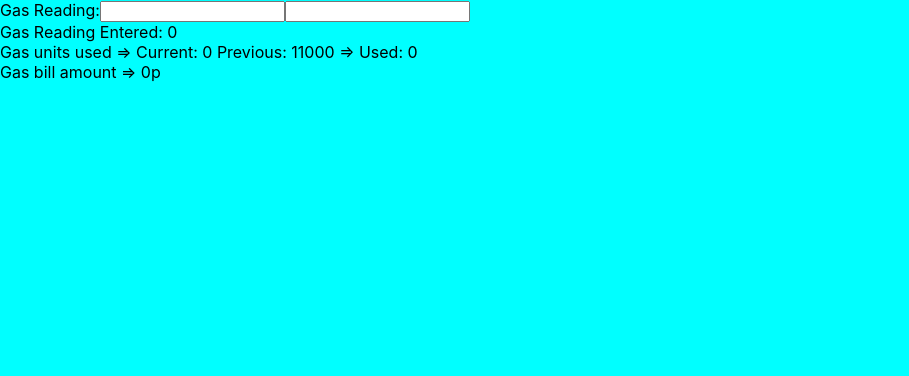
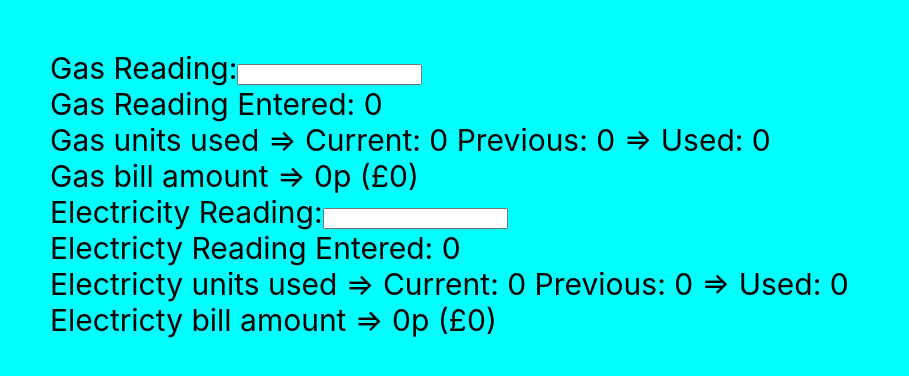
Before and after one commit to ykencw/shine-energy, a React (Create React App) app: page / in a window 1280 px wide. Shown: the top 376 px of the page, without its empty margins (0-909 px from the left). Built offline with nearby package versions, Linux system fonts and the light colour scheme; no server answers.

Commit message:
fetch request

```diff
--- a/src/App.css
+++ b/src/App.css
@@ -10,5 +10,10 @@ html, body, .App {
 
 .App {
   background: cyan;
+  padding: 50px;
+}
 
+
+label, .item {
+  font-size: 30px
 }
--- a/src/App.js
+++ b/src/App.js
@@ -1,25 +1,42 @@
 import React from 'react';
 import './App.css';
 
-class App extends React.Component  {
+class App extends React.Component {
   constructor(props) {
     super(props)
     this.state = {
-      readings: { gas: 0, gasUsed: 0, gasBill: 0 }
+      readings: {
+        gasPrev: 0, gas: 0, gasUsed: 0, gasBill: 0,
+        elecPrev: 0, elec: 0, elecUsed: 0, elecBill: 0 }
     };
   }
 
   componentDidMount() {
-
+    fetch(`https://shine-energy.netlify.com/.netlify/functions/meter-readings`, { mode: 'no-cors'} )
+      .then(res => {
+        return res.ok ? res.json() : Promise.reject()
+      })
+      .then(res => {
+        console.log(res);
+        this.setState(() => ({
+          readings: {
+            gasPrev: res.gas.reading,
+            elecPrev: res.electricity.reading
+          }
+        }))
+      }).catch(() => {
+        console.log("Our fetch request is failing");
+      });
   }
 
   handleInput = event => {
-    const reading = event.target.value;
+    const reading = +event.target.value;
+    const name = event.target.name;
     this.setState(() => ({
       readings: {
-        gas: reading,
-        gasUsed: reading - 11000,
-        gasBill: (100 * 10) + ((reading - 11000 )* 20)
+        [name]: reading,
+        [name + 'Used']: reading - this.state.readings[name + 'prev'],
+        [name +'Bill']: (100 * 10) + ((reading - this.state.readings[name + 'prev'] - 100) * 20)
       }
     }));
   }
@@ -27,14 +44,24 @@ class App extends React.Component  {
   render() {
     return (
       <div className="App">
-        <label for='gas'>Gas Reading:</label>
+        <label htmlFor='gas'>Gas Reading:</label>
         <input name='gas' type='number'
           onChange={e => this.handleInput(e)} />
-        <input type='number' />
 
-        <div>Gas Reading Entered: {this.state.readings.gas}</div>
-        <div>Gas units used => Current: {this.state.readings.gas} Previous: 11000 => Used: {this.state.readings.gasUsed}</div>
-        <div>Gas bill amount => {this.state.readings.gasBill}p</div>
+        <div className='container'>
+          <div className='item'>Gas Reading Entered: {this.state.readings.gas}</div>
+          <div className='item'>Gas units used => Current: {this.state.readings.gas} Previous: {this.state.readings.gasPrev} => Used: {this.state.readings.gasUsed}</div>
+          <div className='item'>Gas bill amount => {this.state.readings.gasBill}p (£{this.state.readings.gasBill / 100})</div>
+        </div>
+
+        <label htmlFor='elec'>Electricity Reading:</label>
+        <input name='elec' type='number'
+          onChange={e => this.handleInput(e)}/>
+        <div className='container'>
+          <div className='item'>Electricty Reading Entered: {this.state.readings.elec}</div>
+          <div className='item'>Electricty units used => Current: {this.state.readings.elec} Previous: {this.state.readings.elecPrev} => Used: {this.state.readings.elecUsed}</div>
+          <div className='item'>Electricty bill amount => {this.state.readings.elecBill}p (£{this.state.readings.elecBill / 100})</div>
+        </div>
       </div>
     );
   }
```
Also changed, not shown: 1 other file (tests, documents, lock files or other folders).
